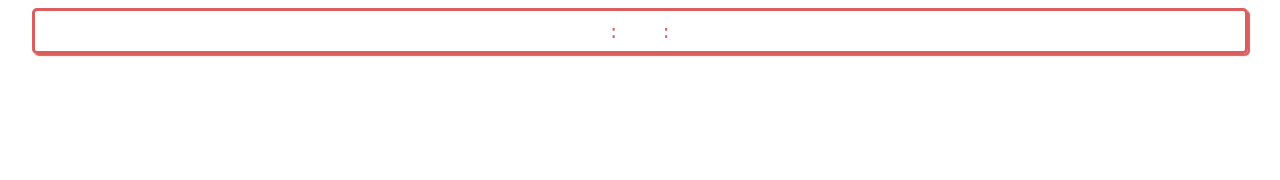
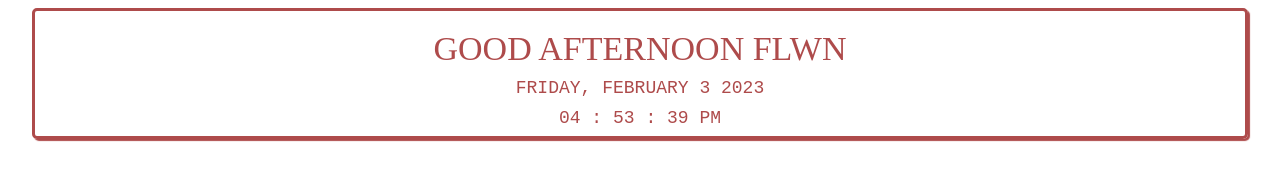
Before and after one commit to spearhyunho/notion, a plain HTML site: page index.html in a window 1280 px wide. Drawn offline with Linux system fonts and the light colour scheme.

Commit message:
Update index.html

```diff
--- a/index.html
+++ b/index.html
@@ -17,16 +17,16 @@
 
         .widget {
             padding: 5px 5px ;
-            color: #da5e5e;
+            color: #ae4b4b;
             display: flex;
             justify-content:center;
             align-items:center;
             flex-direction: column;
             max-width: 95%;
             margin: auto;
-            border: 3px solid #da5e5e;
+            border: 3px solid #ae4b4b;
             border-radius: 5px;
-            box-shadow: 2px 2px 1px 0px #da5e5e;
+            box-shadow: 2px 2px 1px 0px #ae4b4b;
 
         }
 
@@ -95,13 +95,13 @@
 
 function dispalyGreetings(today){
         hrs = today.getHours();
-        name=""
+        name="flwn"
         if (hrs < 12)
-            greet = 'Good Morning  '+flwn;
+            greet = 'Good Morning  '+name;
         else if (hrs >= 12 && hrs <= 17)
-            greet = 'Good Afternoon '+flwn;
+            greet = 'Good Afternoon '+name;
         else if (hrs >= 17 && hrs <= 24)
-            greet = 'Good Evening  '+flwn;
+            greet = 'Good Evening  '+name;
         document.getElementById('greet').innerHTML = greet;
 
     }
```
